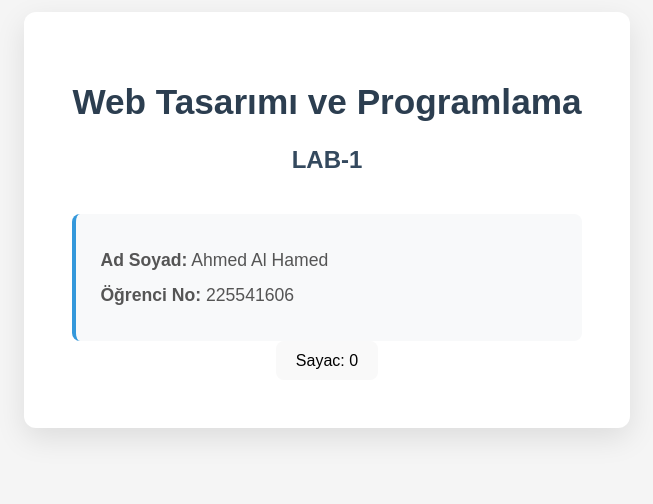
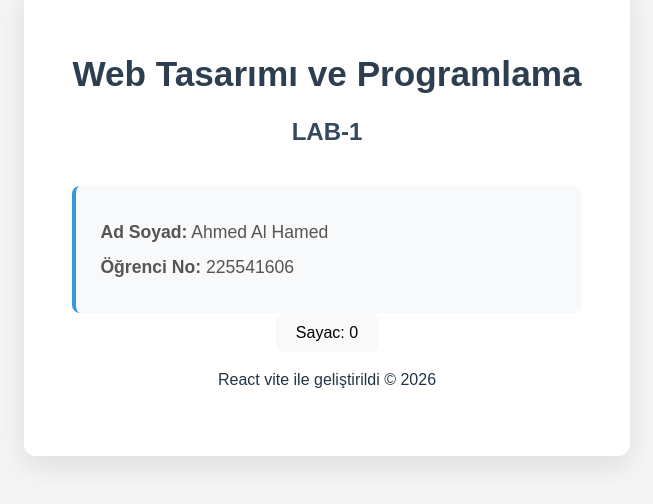
Before and after one commit to AHMEDMOM1/web-lab-hello, a React (Vite) app: page / in a window 1280 px wide. Shown: the part 180-684 px from the top of the page, without its empty margins (313-966 px from the left). Built offline with nearby package versions, Linux system fonts and the light colour scheme.

Commit message:
feat: add footer section

```diff
--- a/src/App.tsx
+++ b/src/App.tsx
@@ -18,6 +18,9 @@ function App() {
             Sayac: {count}
           </button>
         </div>
+        <footer className="footer">
+          <p>React vite ile geliştirildi &copy; {new Date().getFullYear()}</p>
+        </footer>
       </div>
     </div>
   )
```
